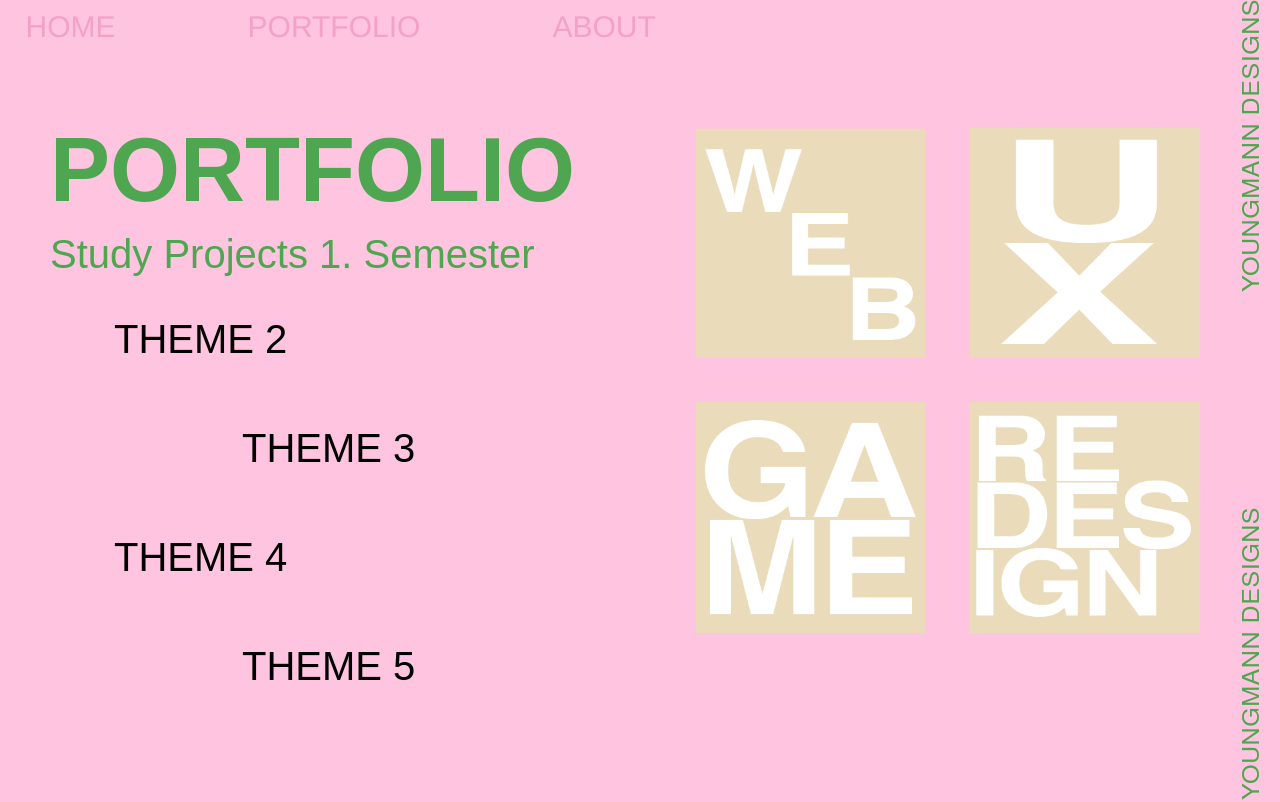
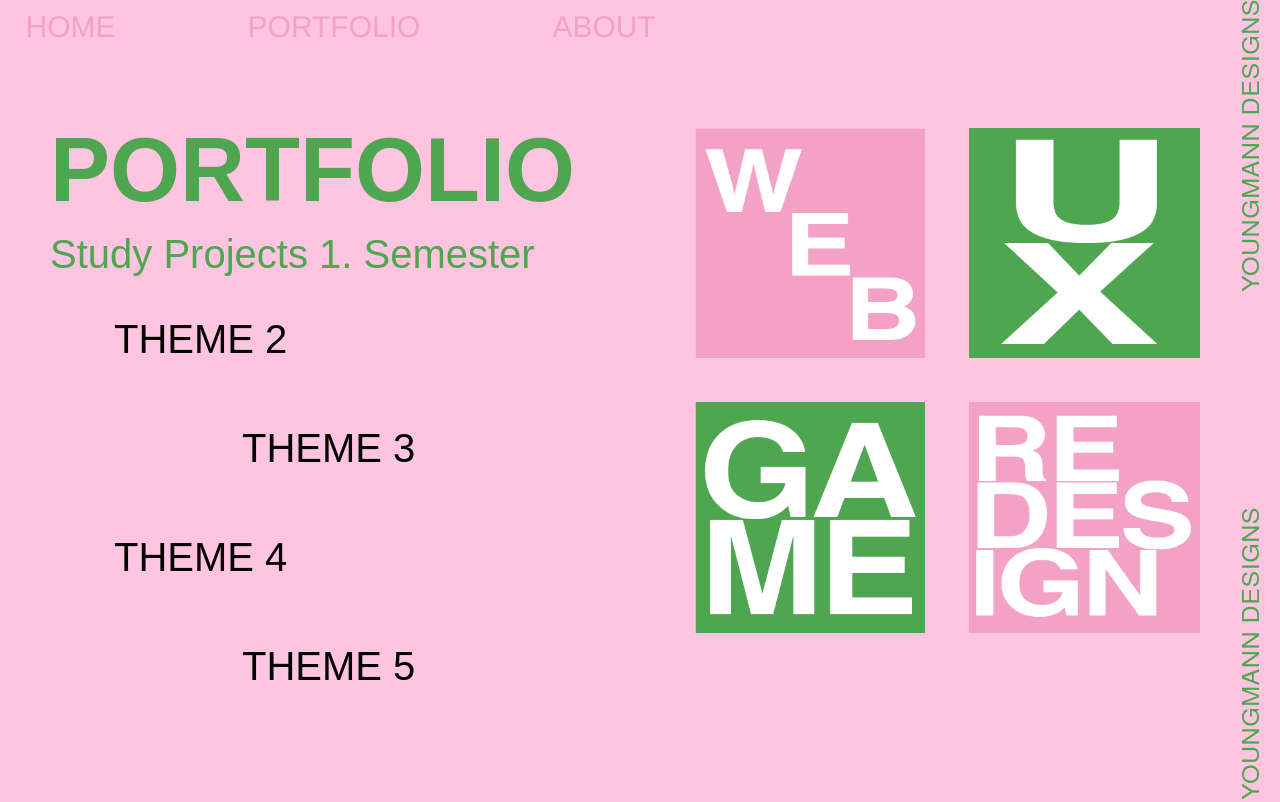
Before and after one commit to jose068h/portfolioeksamen, a plain HTML site: page portfolio.html in a window 1280 px wide. Shown: the top 802 px of the page. Drawn offline with Linux system fonts and the light colour scheme; a web font is replaced by a local one.

Commit message:
ændret port billeder

```diff
--- a/portfolio.html
+++ b/portfolio.html
@@ -55,10 +55,10 @@
 
                 <div class="col_img">
 
-                    <img src="billeder/web-01.png" alt="tema2">
-                    <img src="billeder/ux-02.png" alt="tema3">
-                    <img src="billeder/game-03.png" alt="tema4">
-                    <img src="billeder/redesign-04.png" alt="tema5">
+                    <img src="billeder/port1-01.png" alt="tema2">
+                    <img src="billeder/port2-02.png" alt="tema3">
+                    <img src="billeder/port3-03.png" alt="tema4">
+                    <img src="billeder/port4-04.png" alt="tema5">
 
 
 
```
